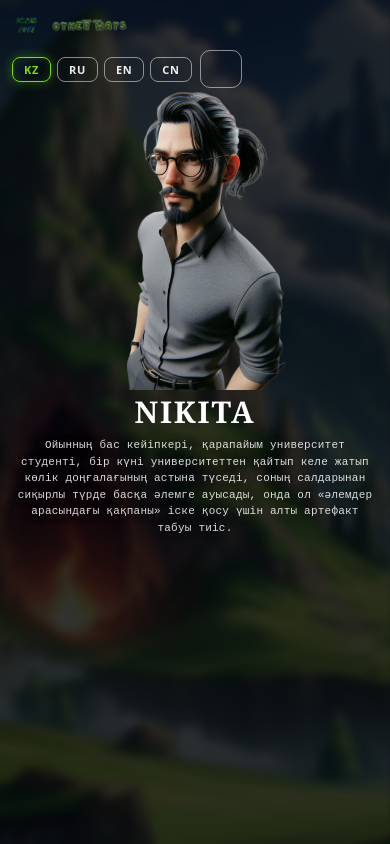
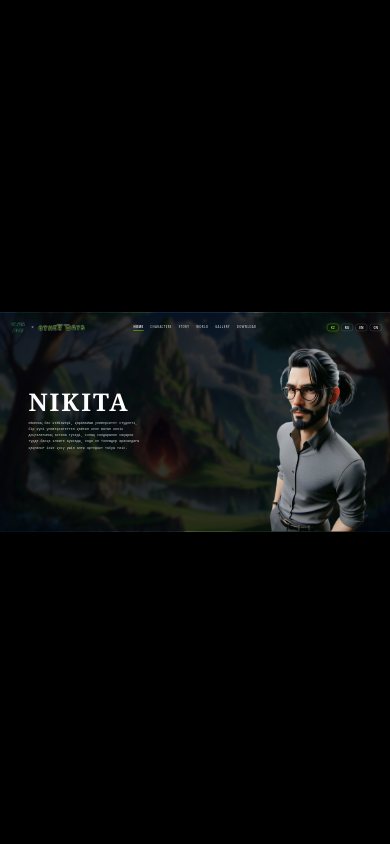
Before and after one commit to darynqazaqstan01/other-ways, a Next.js app: page / in a window 390 px wide. Built offline with nearby package versions, Linux system fonts and the light colour scheme.

Commit message:
fix return jsx root + scale-to-fit canvas

```diff
--- a/app/globals.css
+++ b/app/globals.css
@@ -8,119 +8,6 @@ body {
   padding: 0;
   background: #000000;
   color: #ffffff;
+  overflow: hidden;
   font-family: system-ui, -apple-system, "Segoe UI", Roboto, sans-serif;
 }
-
-/* ===== ТЕЛЕФОН ҒАНА (640px-тен тар) — компьютерге ТИМЕЙДІ ===== */
-@media (max-width: 640px) {
-  body {
-    overflow-x: hidden;
-  }
-
-  header {
-    padding: 12px 14px !important;
-  }
-
-  header > div {
-    gap: 8px !important;
-    width: 100% !important;
-    justify-content: left !important;
-  }
-
-  header img[alt="Bezdary Games"] {
-    height: 34px !important;
-    max-width: 42vw !important;
-  }
-
-  header img[alt="Other Ways"] {
-    height: 18px !important;
-    max-width: 30vw !important;
-  }
-
-  header span {
-    font-size: 14px !important;
-    display: none !important;
-  }
-
-  section[aria-label="character"] {
-    display: flex !important;
-    flex-direction: column !important;
-    justify-content: flex-start !important;
-    align-items: center !important;
-    padding-top: 88px !important;
-  }
-
-  .hero-char {
-    order: 1 !important;
-    position: static !important;
-    transform: none !important;
-    right: auto !important;
-    bottom: auto !important;
-    width: auto !important;
-    max-width: 92vw !important;
-    height: 42vh !important;
-    min-height: 220px !important;
-    object-fit: contain !important;
-    object-position: center bottom !important;
-    opacity: 1 !important;
-    flex-shrink: 0 !important;
-    margin-top: 8px !important;
-  }
-
-  .hero-text {
-    order: 2 !important;
-    position: static !important;
-    transform: none !important;
-    text-align: center !important;
-    width: min(92vw, 480px) !important;
-    max-width: 92vw !important;
-    padding: 6px 0 24px !important;
-    margin: 0 auto !important;
-  }
-
-  .hero-text h1 {
-    font-size: 36px !important;
-    letter-spacing: 0.06em !important;
-    line-height: 1.05 !important;
-  }
-
-  .hero-text p {
-    font-size: 12px !important;
-    line-height: 1.6 !important;
-    margin-top: 10px !important;
-    text-shadow: 0 1px 10px rgba(0, 0, 0, 0.9) !important;
-  }
-}
-
-@media (max-width: 480px) {
-  header {
-    padding: 10px 12px !important;
-  }
-
-  header img[alt="Bezdary Games"] {
-    height: 30px !important;
-  }
-
-  header img[alt="Other Ways"] {
-    height: 16px !important;
-  }
-
-  section[aria-label="character"] {
-    padding-top: 78px !important;
-  }
-
-  .hero-char {
-    max-width: 96vw !important;
-    height: 36vh !important;
-    min-height: 180px !important;
-  }
-
-  .hero-text h1 {
-    font-size: 30px !important;
-  }
-
-  .hero-text p {
-    font-size: 11px !important;
-    line-height: 1.5 !important;
-  }
-}
--- a/app/page.tsx
+++ b/app/page.tsx
@@ -18,6 +18,9 @@ const NAV = ["HOME", "CHARACTERS", "STORY", "WORLD", "GALLERY", "DOWNLOAD"];
 
 const ACCENT = "#76e000";
 
+const BASE_W = 1920;
+const BASE_H = 1080;
+
 export default function Page() {
   const [current, setCurrent] = useState(0);
   const [lang, setLang] = useState<Lang>("KZ");
@@ -26,8 +29,7 @@ export default function Page() {
   const [activeNav, setActiveNav] = useState("HOME");
   const [hoveredNav, setHoveredNav] = useState<string | null>(null);
 
-  const [isMobile, setIsMobile] = useState(false);
-  const [menuOpen, setMenuOpen] = useState(false);
+  const [scale, setScale] = useState(1);
 
   useEffect(() => {
     const id = setInterval(() => {
@@ -36,35 +38,20 @@ export default function Page() {
     return () => clearInterval(id);
   }, []);
 
-  // Экран енін бақылаймыз: 1280px-тен тарылса — гамбургерге көшеміз
   useEffect(() => {
-    const check = () => setIsMobile(window.innerWidth < 1280);
-    check();
-    window.addEventListener("resize", check);
-    return () => window.removeEventListener("resize", check);
-  }, []);
-
-  // Drawer ашық тұрғанда Esc басса — жабылады
-  useEffect(() => {
-    const onKey = (e: KeyboardEvent) => {
-      if (e.key === "Escape") setMenuOpen(false);
+    const fit = () => {
+      const s = Math.min(window.innerWidth / BASE_W, window.innerHeight / BASE_H);
+      setScale(s);
     };
-    window.addEventListener("keydown", onKey);
-    return () => window.removeEventListener("keydown", onKey);
+    fit();
+    window.addEventListener("resize", fit);
+    return () => window.removeEventListener("resize", fit);
   }, []);
 
   const ch = CHARACTERS[0];
 
-  // Тіл селекторы — хедерде де, drawer-да да қолданылады
-  const LangButtons = ({ vertical = false }: { vertical?: boolean }) => (
-    <div
-      style={{
-        display: "flex",
-        flexDirection: vertical ? "column" : "row",
-        alignItems: vertical ? "stretch" : "center",
-        gap: vertical ? "10px" : "clamp(6px, 0.9vw, 12px)",
-      }}
-    >
+  const LangButtons = () => (
+    <div style={{ display: "flex", alignItems: "center", gap: "12px" }}>
       {LANGS.map((l) => {
         const isActive = l === lang;
         const isHover = l === hoveredLang;
@@ -82,16 +69,14 @@ export default function Page() {
               border: `1.5px solid ${
                 isActive ? ACCENT : isHover ? "rgba(255,255,255,0.95)" : "rgba(255,255,255,0.5)"
               }`,
-              borderRadius: "clamp(8px, 1vw, 12px)",
+              borderRadius: "12px",
               background: isHover && !isActive ? "rgba(255,255,255,0.08)" : "transparent",
               color: isActive ? ACCENT : "rgba(255,255,255,0.92)",
               fontFamily: "inherit",
               fontWeight: 700,
-              fontSize: vertical ? "15px" : "clamp(11px, 1.1vw, 15px)",
+              fontSize: "15px",
               letterSpacing: "0.06em",
-              padding: vertical
-                ? "11px 16px"
-                : "clamp(6px, 0.8vw, 9px) clamp(11px, 1.3vw, 17px)",
+              padding: "9px 17px",
               lineHeight: 1,
               cursor: "pointer",
               transform: isHover ? "translateY(-2px)" : "translateY(0)",
@@ -111,15 +96,28 @@ export default function Page() {
   );
 
   return (
-    <main
+    <div
       style={{
-        minHeight: "100vh",
-        width: "100%",
-        position: "relative",
+        position: "fixed",
+        inset: 0,
+        background: "#000000",
         overflow: "hidden",
+        display: "flex",
+        alignItems: "center",
+        justifyContent: "center",
       }}
     >
-      {/* 1-қабат: бұлыңғыр фон слайд-шоуы */}
+      <div
+        style={{
+          position: "relative",
+          width: BASE_W,
+          height: BASE_H,
+          flexShrink: 0,
+          overflow: "hidden",
+          transform: `scale(${scale})`,
+          transformOrigin: "center center",
+        }}
+      >
         {SLIDES.map((src, i) => (
           <div
             key={src}
@@ -138,7 +136,6 @@ export default function Page() {
           />
         ))}
 
-      {/* 2-қабат: қараңғы қақпақ */}
         <div
           style={{
             position: "absolute",
@@ -149,7 +146,6 @@ export default function Page() {
           }}
         />
 
-      {/* 3-қабат: хедер */}
         <header
           style={{
             position: "absolute",
@@ -159,13 +155,10 @@ export default function Page() {
             display: "flex",
             alignItems: "center",
             justifyContent: "space-between",
-          flexWrap: "wrap",
-          rowGap: "10px",
             padding: "24px 40px",
             zIndex: 3,
           }}
         >
-        {/* сол: логотиптер */}
           <div style={{ display: "flex", alignItems: "center", gap: "14px" }}>
             <img
               src="/logo/BezdGam.png"
@@ -182,8 +175,6 @@ export default function Page() {
             />
           </div>
 
-        {/* орта: навигация — хедердің ДӘЛ ортасына қадалған (тек кең экранда) */}
-        {!isMobile && (
           <nav
             aria-label="primary"
             style={{
@@ -193,7 +184,7 @@ export default function Page() {
               transform: "translate(-50%, -50%)",
               display: "flex",
               alignItems: "center",
-              gap: "clamp(14px, 1.8vw, 30px)",
+              gap: "30px",
               whiteSpace: "nowrap",
             }}
           >
@@ -224,7 +215,7 @@ export default function Page() {
                       : "rgba(255,255,255,0.62)",
                     fontFamily: "inherit",
                     fontWeight: isActive ? 700 : 600,
-                    fontSize: "clamp(11px, 0.95vw, 13.5px)",
+                    fontSize: "13.5px",
                     letterSpacing: "0.14em",
                     lineHeight: 1,
                     transform: isHover ? "translateY(-1px)" : "translateY(0)",
@@ -232,7 +223,6 @@ export default function Page() {
                   }}
                 >
                   {item}
-                  {/* астын сызу — сол жақтан оңға сызылады */}
                   <span
                     style={{
                       position: "absolute",
@@ -251,187 +241,30 @@ export default function Page() {
               );
             })}
           </nav>
-        )}
 
-        {/* оң: тіл селекторы + гамбургер */}
-        <div style={{ marginLeft: "auto", display: "flex", alignItems: "center", gap: "14px" }}>
+          <div style={{ marginLeft: "auto" }}>
             <LangButtons />
-
-          {isMobile && (
-            <button
-              type="button"
-              aria-label="menu"
-              aria-expanded={menuOpen}
-              onClick={() => setMenuOpen((v) => !v)}
-              style={{
-                appearance: "none",
-                WebkitAppearance: "none",
-                border: "1.5px solid rgba(255,255,255,0.5)",
-                borderRadius: "10px",
-                background: "transparent",
-                width: "42px",
-                height: "38px",
-                display: "flex",
-                flexDirection: "column",
-                alignItems: "center",
-                justifyContent: "center",
-                gap: "5px",
-                cursor: "pointer",
-                padding: 0,
-              }}
-            >
-              {[0, 1, 2].map((n) => (
-                <span
-                  key={n}
-                  style={{
-                    display: "block",
-                    width: "20px",
-                    height: "2px",
-                    background: "#ffffff",
-                    borderRadius: "2px",
-                    transition: "all 0.25s ease",
-                  }}
-                />
-              ))}
-            </button>
-          )}
           </div>
         </header>
 
-      {/* Мобильді drawer — оң жақтан сырғып шығады */}
-      <div
-        aria-hidden={!menuOpen}
-        style={{
-          position: "fixed",
-          inset: 0,
-          zIndex: 50,
-          display: isMobile ? "block" : "none",
-          pointerEvents: menuOpen ? "auto" : "none",
-        }}
-      >
-        {/* қараңғы фон */}
-        <div
-          onClick={() => setMenuOpen(false)}
-          style={{
-            position: "absolute",
-            inset: 0,
-            background: "rgba(0,0,0,0.6)",
-            backdropFilter: "blur(4px)",
-            WebkitBackdropFilter: "blur(4px)",
-            opacity: menuOpen ? 1 : 0,
-            transition: "opacity 0.3s ease",
-          }}
-        />
-        {/* панель */}
-        <div
-          style={{
-            position: "absolute",
-            top: 0,
-            right: 0,
-            height: "100%",
-            width: "min(82vw, 320px)",
-            background: "rgba(10,10,12,0.97)",
-            borderLeft: "1px solid rgba(255,255,255,0.08)",
-            transform: menuOpen ? "translateX(0)" : "translateX(100%)",
-            transition: "transform 0.34s cubic-bezier(0.4, 0, 0.2, 1)",
-            padding: "22px 24px",
-            display: "flex",
-            flexDirection: "column",
-            gap: "26px",
-            overflowY: "auto",
-          }}
-        >
-          <div style={{ display: "flex", justifyContent: "flex-end" }}>
-            <button
-              type="button"
-              aria-label="close menu"
-              onClick={() => setMenuOpen(false)}
-              style={{
-                appearance: "none",
-                WebkitAppearance: "none",
-                border: "1.5px solid rgba(255,255,255,0.4)",
-                borderRadius: "10px",
-                background: "transparent",
-                color: "#fff",
-                width: "40px",
-                height: "38px",
-                fontSize: "20px",
-                lineHeight: 1,
-                cursor: "pointer",
-              }}
-            >
-              ×
-            </button>
-          </div>
-
-          <nav
-            aria-label="primary mobile"
-            style={{ display: "flex", flexDirection: "column", gap: "4px" }}
-          >
-            {NAV.map((item, idx) => {
-              const isActive = item === activeNav;
-              return (
-                <button
-                  key={item}
-                  type="button"
-                  aria-current={isActive ? "page" : undefined}
-                  onClick={() => {
-                    setActiveNav(item);
-                    setMenuOpen(false);
-                  }}
-                  style={{
-                    appearance: "none",
-                    WebkitAppearance: "none",
-                    border: "none",
-                    background: "transparent",
-                    textAlign: "left",
-                    padding: "12px 4px",
-                    cursor: "pointer",
-                    color: isActive ? ACCENT : "rgba(255,255,255,0.85)",
-                    fontFamily: "inherit",
-                    fontWeight: isActive ? 700 : 600,
-                    fontSize: "17px",
-                    letterSpacing: "0.12em",
-                    borderBottom: "1px solid rgba(255,255,255,0.07)",
-                    opacity: menuOpen ? 1 : 0,
-                    transform: menuOpen ? "translateX(0)" : "translateX(18px)",
-                    transition: `opacity 0.4s ease ${menuOpen ? idx * 0.06 + 0.1 : 0}s, transform 0.4s ease ${
-                      menuOpen ? idx * 0.06 + 0.1 : 0
-                    }s, color 0.2s ease`,
-                  }}
-                >
-                  {item}
-                </button>
-              );
-            })}
-          </nav>
-
-          <div style={{ marginTop: "auto", paddingTop: "10px" }}>
-            <LangButtons vertical />
-          </div>
-        </div>
-      </div>
-
-      {/* 4-қабат: персонаж */}
         <section
           aria-label="character"
           style={{ position: "absolute", inset: 0, zIndex: 2, pointerEvents: "none" }}
         >
           <div
-          className="hero-text"
             style={{
               position: "absolute",
-            left: "clamp(20px, 8vw, 140px)",
+              left: "140px",
               top: "50%",
               transform: "translateY(-50%)",
-            maxWidth: "clamp(260px, 42vw, 560px)",
+              maxWidth: "560px",
             }}
           >
             <h1
               style={{
                 fontFamily: "Georgia, 'Times New Roman', serif",
                 color: "#ffffff",
-              fontSize: "clamp(48px, 9vw, 120px)",
+                fontSize: "120px",
                 letterSpacing: "0.08em",
                 lineHeight: 1,
                 fontWeight: 700,
@@ -444,10 +277,10 @@ export default function Page() {
               style={{
                 fontFamily: "'Courier New', ui-monospace, monospace",
                 color: "rgba(255,255,255,0.85)",
-              fontSize: "clamp(12px, 1.1vw, 16px)",
+                fontSize: "16px",
                 lineHeight: 1.9,
                 letterSpacing: "0.02em",
-              marginTop: "clamp(16px, 2vw, 28px)",
+                marginTop: "28px",
               }}
             >
               {ch.description}
@@ -455,20 +288,20 @@ export default function Page() {
           </div>
 
           <img
-          className="hero-char"
             src={ch.image}
             alt={ch.name}
             style={{
               position: "absolute",
-            right: "clamp(0px, 4vw, 90px)",
+              right: "80px",
               bottom: 0,
-            height: "clamp(320px, 88vh, 920px)",
+              height: "920px",
               width: "auto",
               objectFit: "contain",
               objectPosition: "bottom right",
             }}
           />
         </section>
-    </main>
+      </div>
+    </div>
   );
 }
```
Lines whose indentation alone changed are shown as unchanged.
